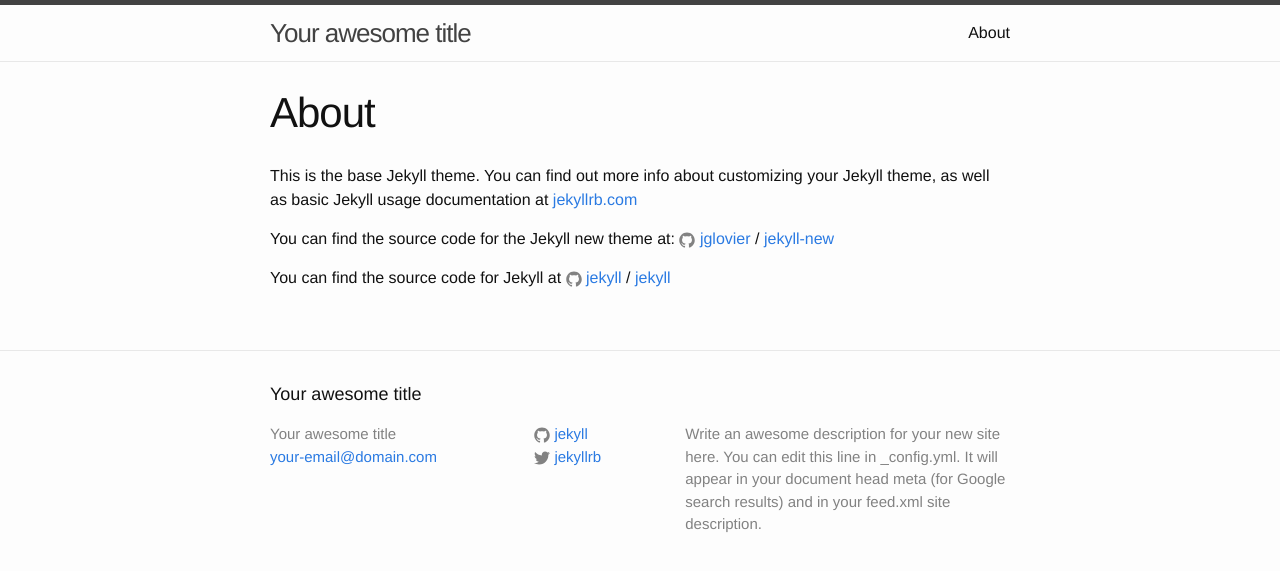
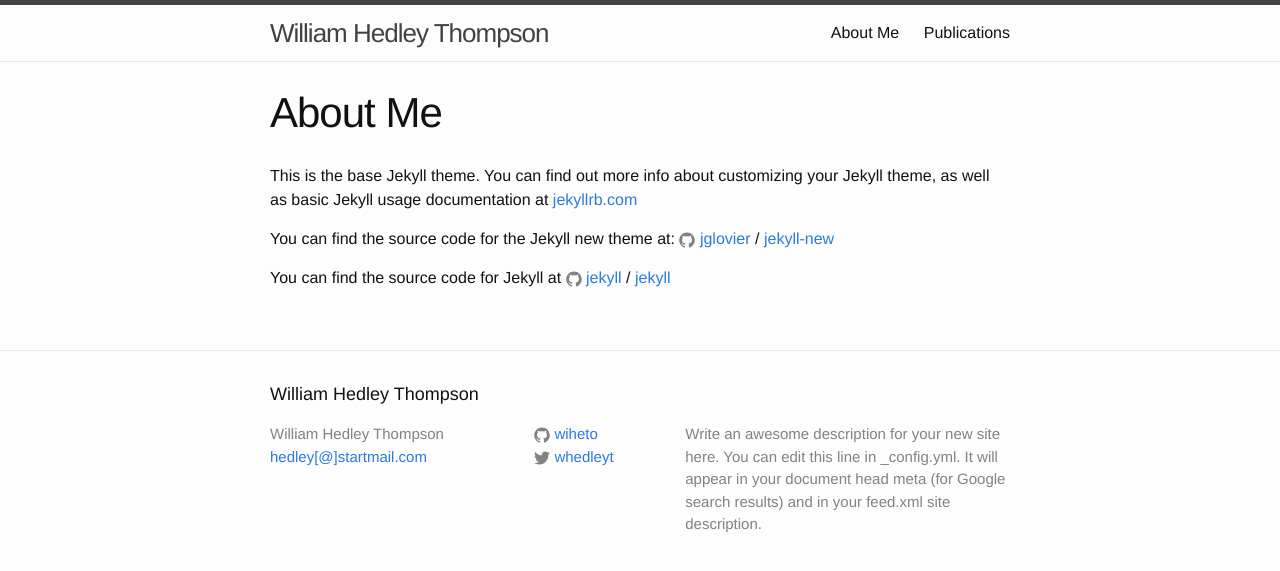
Before and after one commit to wiheto/wiheto.github.io, a Jekyll site: the page built from about.md, in a window 1280 px wide. Shown: the top 571 px of the page. Built offline with Jekyll 4.4.1, drawn with Linux system fonts in a browser that asks for light colours.

Commit message:
starting to fill out info

```diff
--- a/_config.yml
+++ b/_config.yml
@@ -6,16 +6,15 @@
 # 'jekyll serve'. If you change this file, please restart the server process.
 
 # Site settings
-title: Your awesome title
-email: your-email@domain.com
+title: William Hedley Thompson
+email: hedley[@]startmail.com
 description: > # this means to ignore newlines until "baseurl:"
   Write an awesome description for your new site here. You can edit this
   line in _config.yml. It will appear in your document head meta (for
   Google search results) and in your feed.xml site description.
 baseurl: "" # the subpath of your site, e.g. /blog
-url: "http://yourdomain.com" # the base hostname & protocol for your site
-twitter_username: jekyllrb
-github_username:  jekyll
+twitter_username: whedleyt
+github_username:  wiheto
 
 # Build settings
 markdown: kramdown
--- a/about.md
+++ b/about.md
@@ -1,6 +1,6 @@
 ---
 layout: page
-title: About
+title: About Me
 permalink: /about/
 ---
 
```
Also changed, not shown: publications.md (added, +9 -0 lines).
